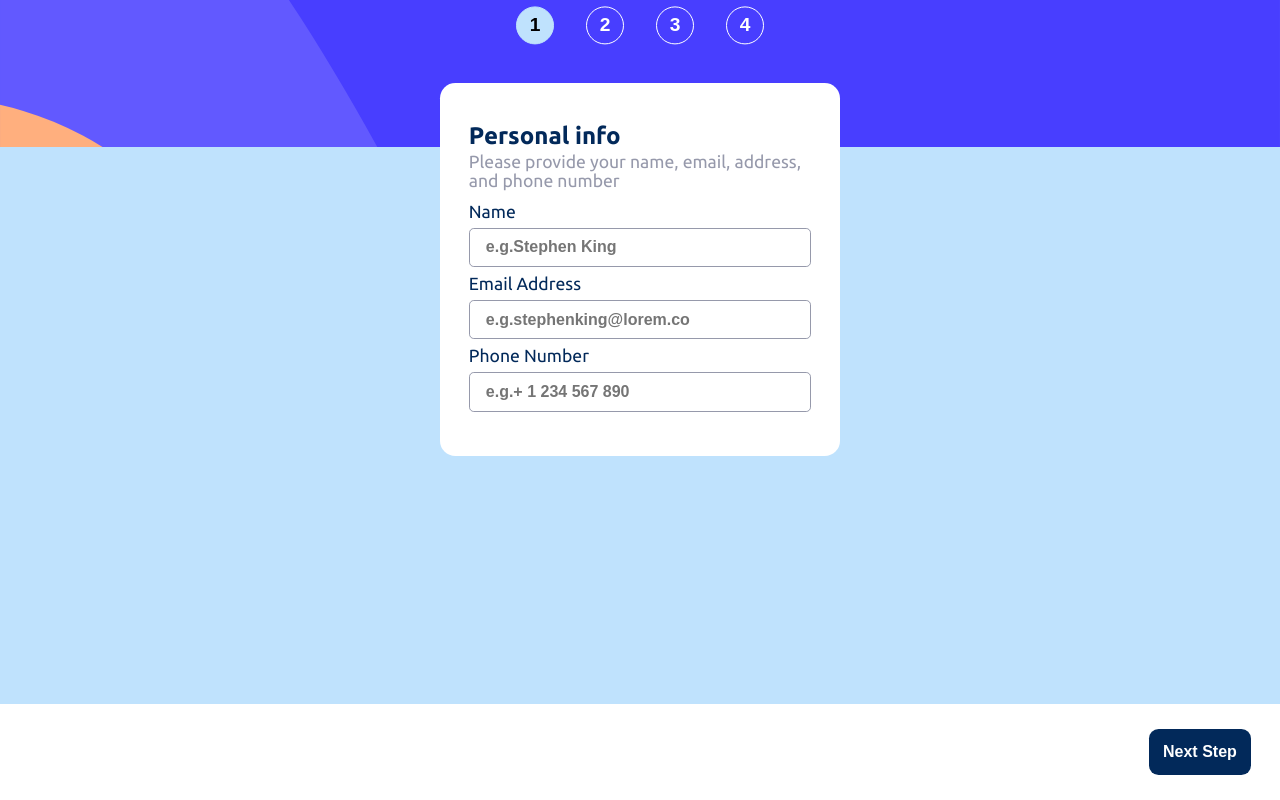
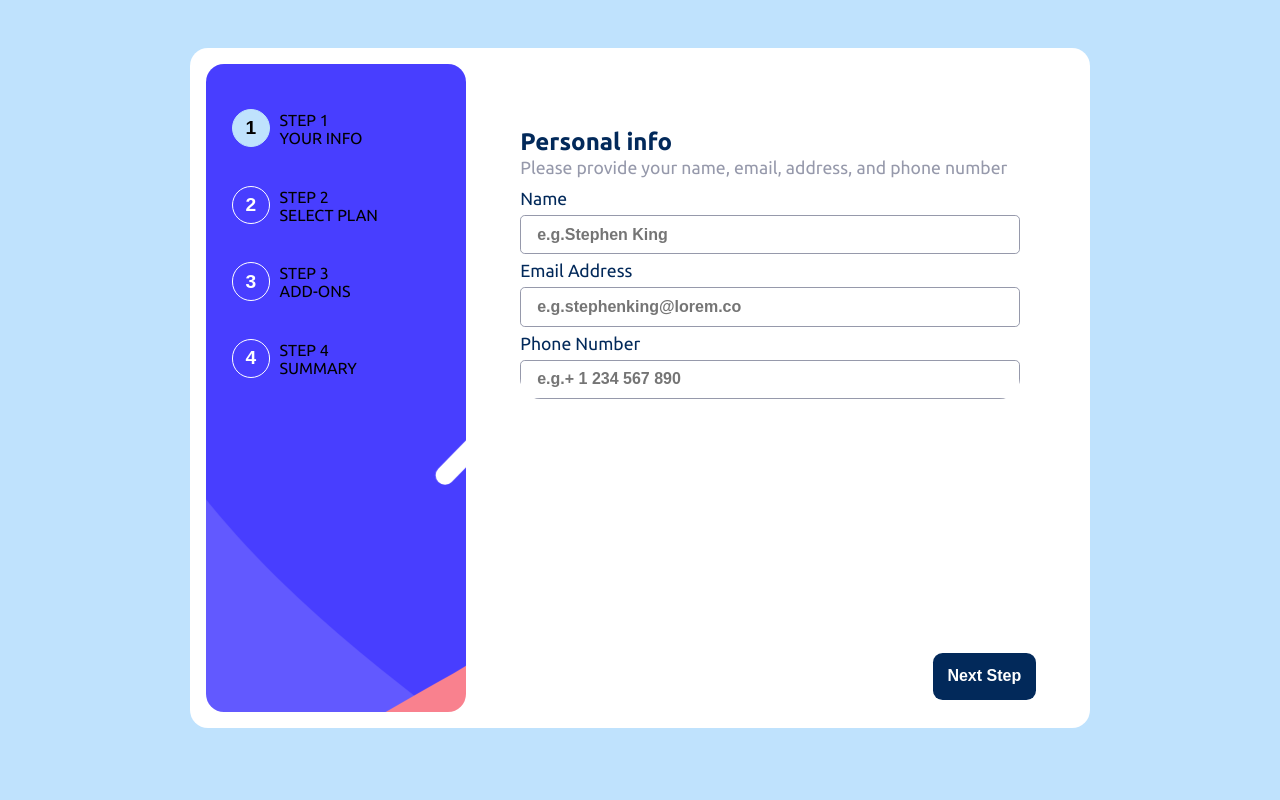
Before and after one commit to Jaimeangel/Fronted-Mentor-Challenges, a plain HTML site: page INTERMEDIATE/Multi-step form/Project Multi-step-form/index.html in a window 1280 px wide. Drawn offline with Linux system fonts and the light colour scheme.

Commit message:
media querys desktop completo/falta detalles stage

```diff
--- a/INTERMEDIATE/Multi-step form/Project Multi-step-form/style.css
+++ b/INTERMEDIATE/Multi-step form/Project Multi-step-form/style.css
@@ -454,3 +454,54 @@ body{
         max-width: 280px;
     }
 }
+@media screen and (min-width:821px){
+    body{
+        font-size: 160%;
+    }
+    .main-block{
+        background-color: var(--White);
+        flex-direction: row;
+        margin: 1rem;
+        max-width: 900px;
+        height: 85vh;
+        margin: auto;
+        padding: 1rem;
+        margin-top: 3rem;
+        border-radius: 0.7em;
+    }
+    .main-block__button{
+        padding-top: 1rem;
+        padding-left: 1rem;
+        width: 30%;
+        height:100%;
+        border-radius: 0.7em;
+    }
+    .main-block__divBoton{
+        width: 100%;
+        flex-direction: column;
+        justify-content: start;
+        align-items: flex-start;
+        transform: translateY(0em);
+    }
+    .buttonContent__info{
+        display: flex;
+        flex-direction: column;
+        font-size: 1rem;
+        margin-top: 1.3em;
+    }
+    .main-block__contenido{
+        width: 70%;
+        padding-top: 2em;
+    }
+    .stageContent__contenido{
+        position: relative;
+        transform:translateY(0rem);
+        width: 100%;
+        max-width: 500px;
+        padding: 0;
+        padding-bottom: 0;
+    }
+    .stageContent__botones{
+        position: absolute;
+    }
+}
```
